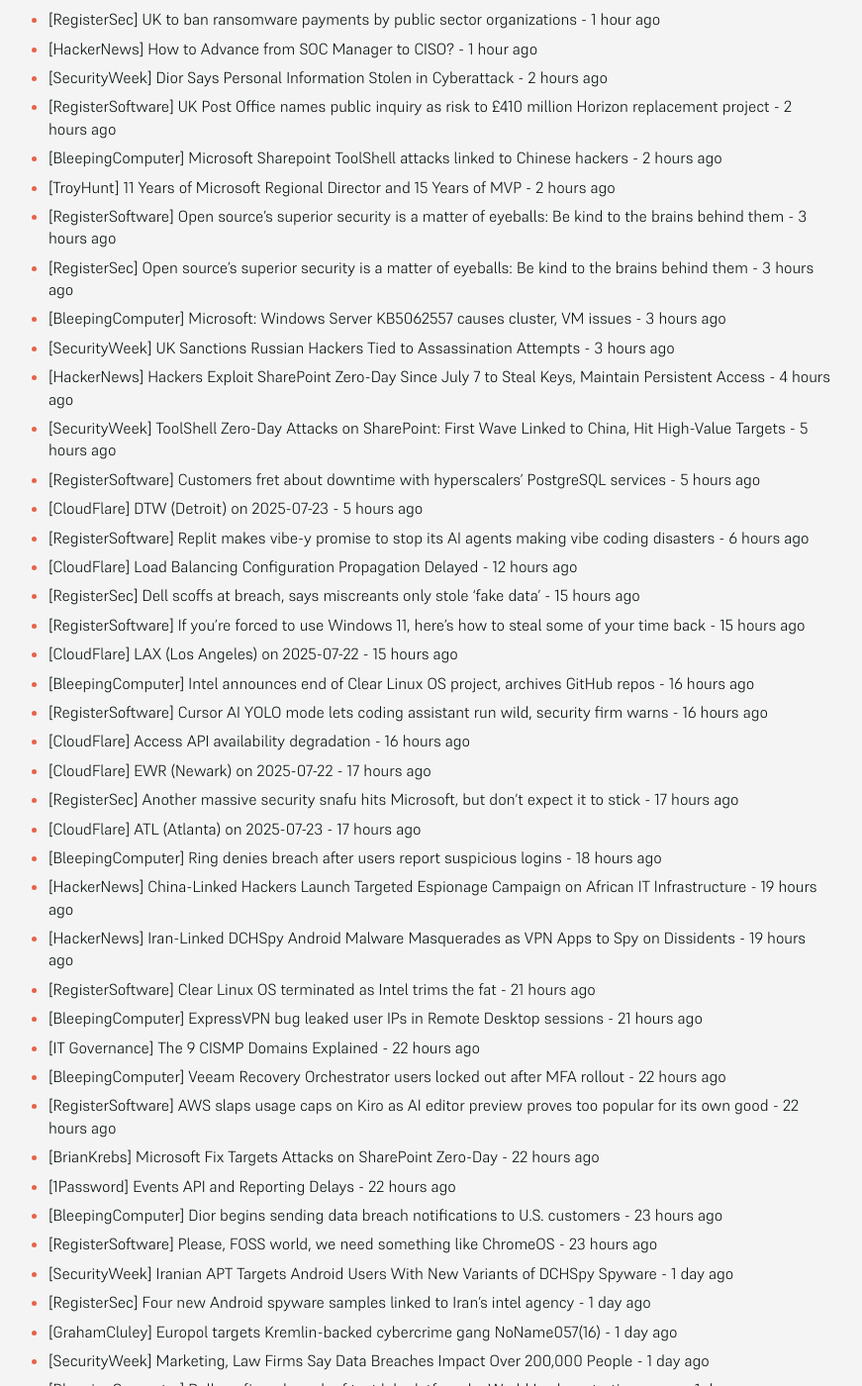
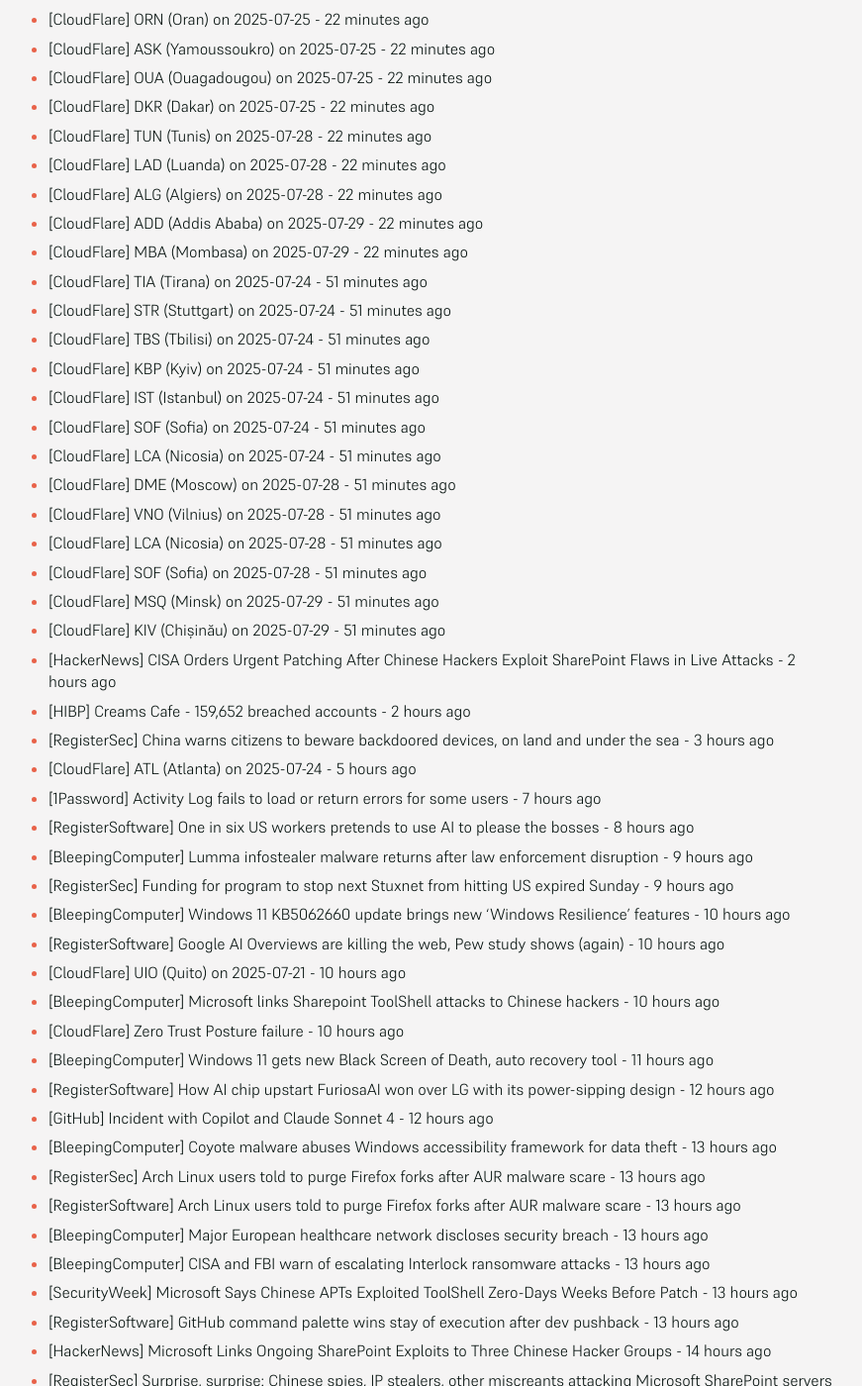
Before and after one commit to SecOpsNews/news, a Jekyll site: the page built from index.md, in a window 1280 px wide and 1400 px high, scrolled down 413 px. Shown: the whole window at 99% size, without its empty margins (215-1086 px from the left). Built offline with Jekyll 4.4.1, drawn with Linux system fonts in a browser that asks for light colours; some of the changed text lies outside the part shown.

Commit message:
New Feed

```diff
--- a/index.md
+++ b/index.md
@@ -9,48 +9,113 @@ description: Latest Updates
 
 <!-- SecOps start -->
 
-- [SecurityWeek] Vulnerabilities Expose Helmholz Industrial Routers to Hacking - 20 minutes ago
-- [RegisterSoftware] Mike Lynch estate owes HPE $943M over Autonomy fallout - 20 minutes ago
-- [BleepingComputer] Microsoft links Sharepoint attacks to Chinese hacking groups - 49 minutes ago
-- [BleepingComputer] UK to ban public sector orgs from paying ransomware gangs - 49 minutes ago
-- [SecurityWeek] Darktrace Acquires Mira Security - 1 hour ago
-- [RegisterSec] UK to ban ransomware payments by public sector organizations - 1 hour ago
-- [HackerNews] How to Advance from SOC Manager to CISO? - 1 hour ago
-- [SecurityWeek] Dior Says Personal Information Stolen in Cyberattack - 2 hours ago
-- [RegisterSoftware] UK Post Office names public inquiry as risk to £410 million Horizon replacement project - 2 hours ago
-- [BleepingComputer] Microsoft Sharepoint ToolShell attacks linked to Chinese hackers - 2 hours ago
-- [TroyHunt] 11 Years of Microsoft Regional Director and 15 Years of MVP - 2 hours ago
-- [RegisterSoftware] Open source's superior security is a matter of eyeballs: Be kind to the brains behind them - 3 hours ago
-- [RegisterSec] Open source's superior security is a matter of eyeballs: Be kind to the brains behind them - 3 hours ago
-- [BleepingComputer] Microsoft: Windows Server KB5062557 causes cluster, VM issues - 3 hours ago
-- [SecurityWeek] UK Sanctions Russian Hackers Tied to Assassination Attempts - 3 hours ago
-- [HackerNews] Hackers Exploit SharePoint Zero-Day Since July 7 to Steal Keys, Maintain Persistent Access - 4 hours ago
-- [SecurityWeek] ToolShell Zero-Day Attacks on SharePoint: First Wave Linked to China, Hit High-Value Targets - 5 hours ago
-- [RegisterSoftware] Customers fret about downtime with hyperscalers' PostgreSQL services - 5 hours ago
-- [CloudFlare] DTW (Detroit) on 2025-07-23 - 5 hours ago
-- [RegisterSoftware] Replit makes vibe-y promise to stop its AI agents making vibe coding disasters - 6 hours ago
-- [CloudFlare] Load Balancing Configuration Propagation Delayed - 12 hours ago
-- [RegisterSec] Dell scoffs at breach, says miscreants only stole ‘fake data’ - 15 hours ago
-- [RegisterSoftware] If you're forced to use Windows 11, here's how to steal some of your time back - 15 hours ago
-- [CloudFlare] LAX (Los Angeles) on 2025-07-22 - 15 hours ago
-- [BleepingComputer] Intel announces end of Clear Linux OS project, archives GitHub repos - 16 hours ago
-- [RegisterSoftware] Cursor AI YOLO mode lets coding assistant run wild, security firm warns - 16 hours ago
-- [CloudFlare] Access API availability degradation - 16 hours ago
-- [CloudFlare] EWR (Newark) on 2025-07-22 - 17 hours ago
-- [RegisterSec] Another massive security snafu hits Microsoft, but don't expect it to stick - 17 hours ago
-- [CloudFlare] ATL (Atlanta) on 2025-07-23 - 17 hours ago
-- [BleepingComputer] Ring denies breach after users report suspicious logins - 18 hours ago
-- [HackerNews] China-Linked Hackers Launch Targeted Espionage Campaign on African IT Infrastructure - 19 hours ago
-- [HackerNews] Iran-Linked DCHSpy Android Malware Masquerades as VPN Apps to Spy on Dissidents - 19 hours ago
-- [RegisterSoftware] Clear Linux OS terminated as Intel trims the fat - 21 hours ago
-- [BleepingComputer] ExpressVPN bug leaked user IPs in Remote Desktop sessions - 21 hours ago
-- [IT Governance] The 9 CISMP Domains Explained - 22 hours ago
-- [BleepingComputer] Veeam Recovery Orchestrator users locked out after MFA rollout - 22 hours ago
-- [RegisterSoftware] AWS slaps usage caps on Kiro as AI editor preview proves too popular for its own good - 22 hours ago
-- [BrianKrebs] Microsoft Fix Targets Attacks on SharePoint Zero-Day - 22 hours ago
-- [1Password] Events API and Reporting Delays - 22 hours ago
-- [BleepingComputer] Dior begins sending data breach notifications to U.S. customers - 23 hours ago
-- [RegisterSoftware] Please, FOSS world, we need something like ChromeOS - 23 hours ago
+- [RegisterSoftware] Stop flooding us with AI-based grant applications, begs Health Institute - 17 minutes ago
+- [CloudFlare] TUN (Tunis) on 2025-07-24 - 22 minutes ago
+- [CloudFlare] ABJ (Abidjan) on 2025-07-24 - 22 minutes ago
+- [CloudFlare] ACC (Accra) on 2025-07-24 - 22 minutes ago
+- [CloudFlare] NRT (Tokyo) on 2025-07-24 - 22 minutes ago
+- [CloudFlare] ORN (Oran) on 2025-07-25 - 22 minutes ago
+- [CloudFlare] ASK (Yamoussoukro) on 2025-07-25 - 22 minutes ago
+- [CloudFlare] OUA (Ouagadougou) on 2025-07-25 - 22 minutes ago
+- [CloudFlare] DKR (Dakar) on 2025-07-25 - 22 minutes ago
+- [CloudFlare] TUN (Tunis) on 2025-07-28 - 22 minutes ago
+- [CloudFlare] LAD (Luanda) on 2025-07-28 - 22 minutes ago
+- [CloudFlare] ALG (Algiers) on 2025-07-28 - 22 minutes ago
+- [CloudFlare] ADD (Addis Ababa) on 2025-07-29 - 22 minutes ago
+- [CloudFlare] MBA (Mombasa) on 2025-07-29 - 22 minutes ago
+- [CloudFlare] TIA (Tirana) on 2025-07-24 - 51 minutes ago
+- [CloudFlare] STR (Stuttgart) on 2025-07-24 - 51 minutes ago
+- [CloudFlare] TBS (Tbilisi) on 2025-07-24 - 51 minutes ago
+- [CloudFlare] KBP (Kyiv) on 2025-07-24 - 51 minutes ago
+- [CloudFlare] IST (Istanbul) on 2025-07-24 - 51 minutes ago
+- [CloudFlare] SOF (Sofia) on 2025-07-24 - 51 minutes ago
+- [CloudFlare] LCA (Nicosia) on 2025-07-24 - 51 minutes ago
+- [CloudFlare] DME (Moscow) on 2025-07-28 - 51 minutes ago
+- [CloudFlare] VNO (Vilnius) on 2025-07-28 - 51 minutes ago
+- [CloudFlare] LCA (Nicosia) on 2025-07-28 - 51 minutes ago
+- [CloudFlare] SOF (Sofia) on 2025-07-28 - 51 minutes ago
+- [CloudFlare] MSQ (Minsk) on 2025-07-29 - 51 minutes ago
+- [CloudFlare] KIV (Chișinău) on 2025-07-29 - 51 minutes ago
+- [HackerNews] CISA Orders Urgent Patching After Chinese Hackers Exploit SharePoint Flaws in Live Attacks - 2 hours ago
+- [HIBP] Creams Cafe - 159,652 breached accounts - 2 hours ago
+- [RegisterSec] China warns citizens to beware backdoored devices, on land and under the sea - 3 hours ago
+- [CloudFlare] ATL (Atlanta) on 2025-07-24 - 5 hours ago
+- [1Password] Activity Log fails to load or return errors for some users - 7 hours ago
+- [RegisterSoftware] One in six US workers pretends to use AI to please the bosses - 8 hours ago
+- [BleepingComputer] Lumma infostealer malware returns after law enforcement disruption - 9 hours ago
+- [RegisterSec] Funding for program to stop next Stuxnet from hitting US expired Sunday - 9 hours ago
+- [BleepingComputer] Windows 11 KB5062660 update brings new 'Windows Resilience' features - 10 hours ago
+- [RegisterSoftware] Google AI Overviews are killing the web, Pew study shows (again) - 10 hours ago
+- [CloudFlare] UIO (Quito) on 2025-07-21 - 10 hours ago
+- [BleepingComputer] Microsoft links Sharepoint ToolShell attacks to Chinese hackers - 10 hours ago
+- [CloudFlare] Zero Trust Posture failure - 10 hours ago
+- [BleepingComputer] Windows 11 gets new Black Screen of Death, auto recovery tool - 11 hours ago
+- [RegisterSoftware] How AI chip upstart FuriosaAI won over LG with its power-sipping design - 12 hours ago
+- [GitHub] Incident with Copilot and Claude Sonnet 4 - 12 hours ago
+- [BleepingComputer] Coyote malware abuses Windows accessibility framework for data theft - 13 hours ago
+- [RegisterSec] Arch Linux users told to purge Firefox forks after AUR malware scare - 13 hours ago
+- [RegisterSoftware] Arch Linux users told to purge Firefox forks after AUR malware scare - 13 hours ago
+- [BleepingComputer] Major European healthcare network discloses security breach - 13 hours ago
+- [BleepingComputer] CISA and FBI warn of escalating Interlock ransomware attacks - 13 hours ago
+- [SecurityWeek] Microsoft Says Chinese APTs Exploited ToolShell Zero-Days Weeks Before Patch - 13 hours ago
+- [RegisterSoftware] GitHub command palette wins stay of execution after dev pushback - 13 hours ago
+- [HackerNews] Microsoft Links Ongoing SharePoint Exploits to Three Chinese Hacker Groups - 14 hours ago
+- [RegisterSec] Surprise, surprise: Chinese spies, IP stealers, other miscreants attacking Microsoft SharePoint servers - 14 hours ago
+- [SecurityWeek] Reclaiming Control: How Enterprises Can Fix Broken Security Operations - 14 hours ago
+- [RegisterSec] Silicon Valley engineer admits theft of US missile tech secrets - 14 hours ago
+- [CloudFlare] Delayed Cloudflare Access configuration updates - 15 hours ago
+- [CloudFlare] TXL (Berlin) on 2025-07-22 - 15 hours ago
+- [RegisterSec] Humans can be tracked with unique 'fingerprint' based on how their bodies block Wi-Fi signals - 15 hours ago
+- [RegisterSoftware] UK government swoons over OpenAI in legally meaningless love-in - 15 hours ago
+- [GrahamCluley] The AI Fix #60: Elon’s AI girlfriend, the arsonist red panda, and the AI that will kill you - 15 hours ago
+- [RegisterSoftware] Microsoft patches critical SharePoint 2016 zero-days amid active exploits - 16 hours ago
+- [BleepingComputer] Cisco: Maximum-severity ISE RCE flaws now exploited in attacks - 16 hours ago
+- [RegisterSec] Microsoft patches critical SharePoint 2016 zero-days amid active exploits - 16 hours ago
+- [SecurityWeek] Dell Says Data Leaked by Hackers Is Fake - 16 hours ago
+- [HackerNews] Credential Theft and Remote Access Surge as AllaKore, PureRAT, and Hijack Loader Proliferate - 16 hours ago
+- [HackerNews] Cisco Confirms Active Exploits Targeting ISE Flaws Enabling Unauthenticated Root Access - 16 hours ago
+- [SecurityWeek] Vulnerabilities Expose Helmholz Industrial Routers to Hacking - 17 hours ago
+- [RegisterSoftware] Mike Lynch estate owes HPE $943M over Autonomy fallout - 17 hours ago
+- [BleepingComputer] Microsoft links Sharepoint attacks to Chinese hacking groups - 17 hours ago
+- [BleepingComputer] UK to ban public sector orgs from paying ransomware gangs - 17 hours ago
+- [SecurityWeek] Darktrace Acquires Mira Security - 18 hours ago
+- [RegisterSec] UK to ban ransomware payments by public sector organizations - 18 hours ago
+- [HackerNews] How to Advance from SOC Manager to CISO? - 18 hours ago
+- [SecurityWeek] Dior Says Personal Information Stolen in Cyberattack - 19 hours ago
+- [RegisterSoftware] UK Post Office names public inquiry as risk to £410 million Horizon replacement project - 19 hours ago
+- [BleepingComputer] Microsoft Sharepoint ToolShell attacks linked to Chinese hackers - 19 hours ago
+- [TroyHunt] 11 Years of Microsoft Regional Director and 15 Years of MVP - 19 hours ago
+- [RegisterSoftware] Open source's superior security is a matter of eyeballs: Be kind to the brains behind them - 20 hours ago
+- [RegisterSec] Open source's superior security is a matter of eyeballs: Be kind to the brains behind them - 20 hours ago
+- [BleepingComputer] Microsoft: Windows Server KB5062557 causes cluster, VM issues - 20 hours ago
+- [SecurityWeek] UK Sanctions Russian Hackers Tied to Assassination Attempts - 20 hours ago
+- [HackerNews] Hackers Exploit SharePoint Zero-Day Since July 7 to Steal Keys, Maintain Persistent Access - 21 hours ago
+- [SecurityWeek] ToolShell Zero-Day Attacks on SharePoint: First Wave Linked to China, Hit High-Value Targets - 22 hours ago
+- [RegisterSoftware] Customers fret about downtime with hyperscalers' PostgreSQL services - 22 hours ago
+- [CloudFlare] DTW (Detroit) on 2025-07-23 - 22 hours ago
+- [RegisterSoftware] Replit makes vibe-y promise to stop its AI agents making vibe coding disasters - 23 hours ago
+- [CloudFlare] Load Balancing Configuration Propagation Delayed - 1 day ago
+- [RegisterSec] Dell scoffs at breach, says miscreants only stole ‘fake data’ - 1 day ago
+- [RegisterSoftware] If you're forced to use Windows 11, here's how to steal some of your time back - 1 day ago
+- [CloudFlare] LAX (Los Angeles) on 2025-07-22 - 1 day ago
+- [BleepingComputer] Intel announces end of Clear Linux OS project, archives GitHub repos - 1 day ago
+- [RegisterSoftware] Cursor AI YOLO mode lets coding assistant run wild, security firm warns - 1 day ago
+- [CloudFlare] Access API availability degradation - 1 day ago
+- [CloudFlare] EWR (Newark) on 2025-07-22 - 1 day ago
+- [RegisterSec] Another massive security snafu hits Microsoft, but don't expect it to stick - 1 day ago
+- [CloudFlare] ATL (Atlanta) on 2025-07-23 - 1 day ago
+- [BleepingComputer] Ring denies breach after users report suspicious logins - 1 day ago
+- [HackerNews] China-Linked Hackers Launch Targeted Espionage Campaign on African IT Infrastructure - 1 day ago
+- [HackerNews] Iran-Linked DCHSpy Android Malware Masquerades as VPN Apps to Spy on Dissidents - 1 day ago
+- [RegisterSoftware] Clear Linux OS terminated as Intel trims the fat - 1 day ago
+- [BleepingComputer] ExpressVPN bug leaked user IPs in Remote Desktop sessions - 1 day ago
+- [IT Governance] The 9 CISMP Domains Explained - 1 day ago
+- [BleepingComputer] Veeam Recovery Orchestrator users locked out after MFA rollout - 1 day ago
+- [RegisterSoftware] AWS slaps usage caps on Kiro as AI editor preview proves too popular for its own good - 1 day ago
+- [BrianKrebs] Microsoft Fix Targets Attacks on SharePoint Zero-Day - 1 day ago
+- [1Password] Events API and Reporting Delays - 1 day ago
+- [BleepingComputer] Dior begins sending data breach notifications to U.S. customers - 1 day ago
+- [RegisterSoftware] Please, FOSS world, we need something like ChromeOS - 1 day ago
 - [SecurityWeek] Iranian APT Targets Android Users With New Variants of DCHSpy Spyware - 1 day ago
 - [RegisterSec] Four new Android spyware samples linked to Iran's intel agency - 1 day ago
 - [GrahamCluley] Europol targets Kremlin-backed cybercrime gang NoName057(16) - 1 day ago
@@ -75,25 +140,7 @@ description: Latest Updates
 - [RegisterSec] Alaska Airlines grounded itself due to mysterious IT problem - 1 day ago
 - [SecurityWeek] Exploited CrushFTP Zero-Day Provides Admin Access to Servers - 1 day ago
 - [GitHub] Incident with Issues - 1 day ago
-- [HackerNews] PoisonSeed Hackers Bypass FIDO Keys Using QR Phishing and Cross-Device Sign-In Abuse - 1 day ago
-- [RegisterSoftware] Alaska Airlines grounds itself due to mysterious IT problem - 1 day ago
-- [RegisterSec] Japan discovers object out beyond Pluto that rewrites the Planet 9 theory - 1 day ago
-- [RegisterSec] Alaska Airlines grounds itself due to mysterious IT problem - 1 day ago
-- [CloudFlare] DUB (Dublin) on 2025-07-24 - 1 day ago
-- [BleepingComputer] Microsoft releases emergency patches for SharePoint RCE flaws exploited in attacks - 1 day ago
-- [HackerNews] 3,500 Websites Hijacked to Secretly Mine Crypto Using Stealth JavaScript and WebSocket Tactics - 1 day ago
-- [HackerNews] Hard-Coded Credentials Found in HPE Instant On Devices Allow Admin Access - 1 day ago
-- [HackerNews] Microsoft Releases Urgent Patch for SharePoint RCE Flaw Exploited in Ongoing Cyber Attacks - 1 day ago
-- [CloudFlare] FCO (Rome) on 2025-07-22 - 1 day ago
-- [RegisterSoftware] Vibe coding service Replit deleted user’s production database, faked data, told fibs galore - 1 day ago
-- [RegisterSec] Microsoft patches failed to fix on-prem SharePoint, which is now under zero-day attack - 1 day ago
-- [CloudFlare] FCO (Rome) on 2025-07-21 - 1 day ago
-- [HackerNews] EncryptHub Targets Web3 Developers Using Fake AI Platforms to Deploy Fickle Stealer Malware - 1 day ago
-- [BleepingComputer] HPE warns of hardcoded passwords in Aruba access points - 1 day ago
-- [BleepingComputer] Microsoft SharePoint zero-day exploited in RCE attacks, no patch available - 1 day ago
-- [SecurityWeek] SharePoint Under Attack: Microsoft Warns of Zero-Day Exploited in the Wild – No Patch Available - 1 day ago
-- [HackerNews] Malware Injected into 5 npm Packages After Maintainer Tokens Stolen in Phishing Attack - 2 days ago
-- [HackerNews] Critical Unpatched SharePoint Zero-Day Actively Exploited, Breaches 75+ Company Servers - 2 days ago
+- [HackerNews] PoisonSeed Hackers Bypass FIDO Keys Using QR Phishing and Cross-Device Sign-In Abuse - 2 days ago
 - [DataBreaches] Russian-linked hackers appear to have launched a crippling cyberattack on Western New Mexico University - 2 months ago
 - [DataBreaches] SK Telecom vows to take full responsibility for damage from recent data leak - 2 months ago
 - [HackerNews] Storm-1977 Hits Education Clouds with AzureChecker, Deploys 200+ Crypto Mining Containers - 2 months ago
```
